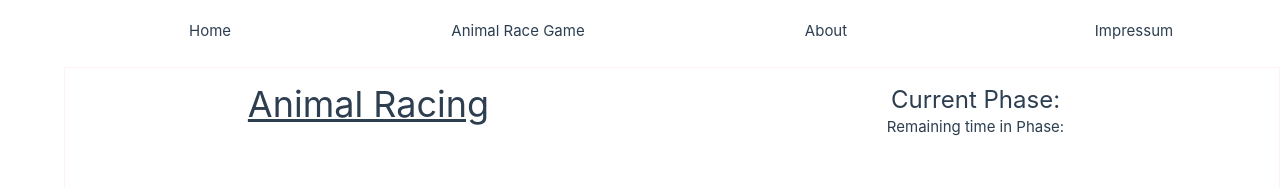
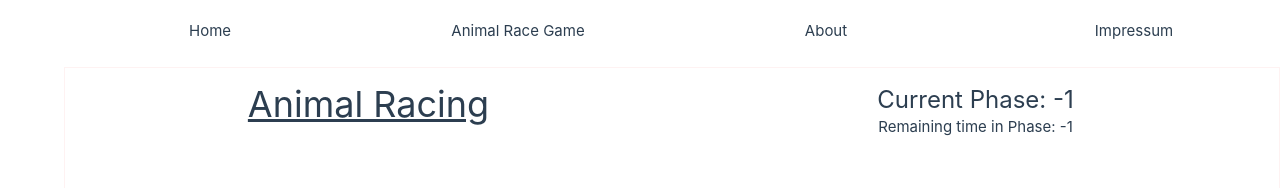
Before and after one commit to CodeOwlCove/Homepage_Frontend, a Vue app: page /AnimalRaceGame in a window 1280 px wide. Shown: the top 188 px of the page. Built offline with nearby package versions, Linux system fonts and the light colour scheme; no server answers.

Commit message:
Replaced constant http requests with Server-Side-Events.

```diff
--- a/src/components/HorseRace/Animal.vue
+++ b/src/components/HorseRace/Animal.vue
@@ -1,5 +1,5 @@
 <script setup lang="ts">
-import {computed, defineProps, onMounted, onUnmounted, ref} from 'vue';
+import {defineProps, onMounted, onUnmounted} from 'vue';
 import {watch} from 'vue';
 import {AnimalImageGenerator} from "@/components/HorseRace/AnimalImageGenerator";
 
@@ -48,7 +48,7 @@ watch(() => props.progress, (newValue, oldValue) => {
 <template>
   <div>
     <div>
-      <img :id="'animal_' + id" :src="currentImage" height="50" width="50" :style="{transition: tickTime + 'ms'}"/>
+      <img :id="'animal_' + id" :src="currentImage" height="50" width="50" :style="{transition: 'left ' + tickTime + 'ms ease-in-out'}"/>
     </div>
     <div id="invis-animal-container"></div>
   </div>
--- a/src/components/HorseRace/AnimalRace.vue
+++ b/src/components/HorseRace/AnimalRace.vue
@@ -12,17 +12,25 @@ const animalStore = useAnimalStore();
 const maxProgress : number = 10000;
 const winningProgress : number = 9000;
 
+let eventSource: EventSource | null = null;
+
 const tickTime = 250;
 
 onMounted(() => {
-  setInterval(() => {
-    animalStore.updateProgress();
-  }, tickTime);
+  eventSource = new EventSource("http://localhost:8080/getAnimalRaceInformation");
+  if(eventSource){
+    eventSource.onmessage = ((event) => {
+      animalStore.parseAnimalRaceInformationData(event.data);
+    });
+  }
+});
 
-  setInterval(() => {
-    animalStore.updateState();
-  }, 1000);
+onUnmounted(() => {
+  if (eventSource) {
+    eventSource.close();
+  }
 });
+
 </script>
 
 <template>
@@ -32,8 +40,8 @@ onMounted(() => {
         <h1 class="bold text-4xl underline">Animal Racing</h1>
       </div>
       <div class="col-span-1 mt-2">
-        <p class="bold text-2xl">Current Phase: {{ animalStore.getCurrentState[0] }}</p>
-        <p class="text-1xl" v-if="animalStore.getCurrentState[1] != '-1'">Remaining time in Phase: {{ animalStore.getCurrentState[1] }}</p>
+        <p class="bold text-2xl">Current Phase: {{ animalStore.getCurrentState }}</p>
+        <p class="text-1xl" v-if="animalStore.getCurrentState != 'RACING'">Remaining time in Phase: {{ animalStore.getTimeUntilNextGameState }}</p>
         <p class="text-1xl" v-else> Race in Progress... </p>
       </div>
     </div>
--- a/src/components/HorseRace/WinnerTable.vue
+++ b/src/components/HorseRace/WinnerTable.vue
@@ -1,12 +1,7 @@
 <script setup lang="ts">
 import {useAnimalStore} from "@/stores/AnimalRaceStore";
-import {onMounted} from "vue";
 
 const animalStore = useAnimalStore();
-
-onMounted(async () => {
-  await animalStore.updateLastWinners();
-});
 
 </script>
 
@@ -16,9 +11,14 @@ onMounted(async () => {
         <div class="text-center">
           <h1 class="bold text-2xl underline mt-3">Winners</h1>
           <br>
-          <ol v-for="(item, index) in animalStore.getLastWinners">
-            <li>{{index+1}}. {{ item }}</li>
-          </ol>
+          <div class="flex justify-center">
+            <table>
+              <tr v-for="(item, index) in animalStore.getLastWinners">
+                <td class="px-2"> {{index + 1}}. </td>
+                <td class="px-2"> {{ animalStore.getAnimalNameById(index) }}</td>
+              </tr>
+            </table>
+          </div>
         </div>
       </div>
     </div>
--- a/src/components/Scoreboard/AnimalRaceBetBoard.vue
+++ b/src/components/Scoreboard/AnimalRaceBetBoard.vue
@@ -1,13 +1,7 @@
 <script setup lang="ts">
-import {onMounted, onUnmounted} from "vue";
-import {useBetStore} from "@/stores/BetStore";
 
-
-const betStore = useBetStore();
-
-onMounted(() => {
-  betStore.startUpdatingBets(1000);
-});
+import {useAnimalStore} from "@/stores/AnimalRaceStore";
+const animalRaceStore = useAnimalStore();
 
 </script>
 
@@ -22,7 +16,7 @@ onMounted(() => {
           <th class="w-3/12 border border-slate-600 text-xl bold">Animal</th>
           <th class="w-3/12 border border-slate-600 text-xl bold">Bet</th>
         </tr>
-        <tr v-for="(item, index) in betStore.getAnimalRaceBets" :key="index">
+        <tr v-for="(item, index) in animalRaceStore.getAnimalRaceBets" :key="index">
           <td class="w-6/12 border border-slate-700"> {{ item.username }} </td>
           <td class="w-3/12 border border-slate-700"> {{ item.animalName}} </td>
           <td class="w-3/12 border border-slate-700"> {{ item.betAmount}} </td>
--- a/src/stores/AnimalRaceStore.ts
+++ b/src/stores/AnimalRaceStore.ts
@@ -1,13 +1,35 @@
 import {defineStore } from "pinia";
 import axios from "axios";
+
+interface Animal{
+    id: number;
+    name: string;
+    state: string;
+    progress: number;
+}
+
+interface Bet{
+    username: string;
+    animalName: string;
+    animalid: number;
+    betAmount: number;
+}
+
+interface BetDetails{
+    animalName: string;
+    animalId: number;
+    betAmount: number;
+}
 
 export const useAnimalStore = defineStore("AnimalRaceStore",   {
     //state
     state:() => {
         return {
-            animals: {} as {id: number, name: string, state: string, progress: number}[],
-            currentState: ["" , ""] as string[],
+            animals: {} as Animal[],
+            currentState: "-1" as string,
             lastWinners: [] as string[],
+            timeUntilNextGameState: -1 as number,
+            animalRaceBets: {} as Bet[],
             displayPlacementList: true as boolean,
         }
     },
@@ -16,7 +38,7 @@ export const useAnimalStore = defineStore("AnimalRaceStore",   {
         getAnimals(): {id: number, name: string, state: string, progress: number}[]{
             return this.animals;
         },
-        getCurrentState(): string[]{
+        getCurrentState(): string{
             return this.currentState;
         },
         getLastWinners(): string[]{
@@ -24,6 +46,12 @@ export const useAnimalStore = defineStore("AnimalRaceStore",   {
         },
         getDisplayPlacementList(): boolean{
             return this.displayPlacementList;
+        },
+        getTimeUntilNextGameState(): number{
+            return this.timeUntilNextGameState;
+        },
+        getAnimalRaceBets(): { username: string, animalName: string, animalid: number, betAmount: number}[]{
+            return this.animalRaceBets;
         }
     },
 
@@ -31,40 +59,43 @@ export const useAnimalStore = defineStore("AnimalRaceStore",   {
         setAnimals(newHorses: {id: number, name: string, state: string, progress: number}[]){
             this.animals = newHorses;
         },
+        setAnimalRaceBets(newAnimalRaceBets: { username: string, animalName: string, animalid: number, betAmount: number}[]){
+            this.animalRaceBets = newAnimalRaceBets;
+        },
+        parseAnimalRaceInformationData(data: string){
+            const parsedData = JSON.parse(data);
 
-        async updateProgress(){
-            await axios.get(import.meta.env.VITE_ANIMAL_RACE_ENDPOINT + "/animalRaceUpdateProgress")
-                .then((response) => {
-                    this.setAnimals(response.data);
-                }).catch((error) => {
-                    console.log(error);
-                });
+            this.setAnimals(parsedData.animals as Animal[]);
+            this.currentState = parsedData.gameState as string;
+            this.timeUntilNextGameState = Math.floor(parsedData.timeUntilNextGameState) as number;
+
+            if(this.currentState === "BETTING" && this.timeUntilNextGameState <= 5 || this.currentState === "RACING")
+                this.displayPlacementList = false;
+            else if(this.displayPlacementList === false && this.currentState === "FINISHED")
+                this.displayPlacementList = true;
+
+            this.lastWinners = parsedData.lastPlacementList as string[];
+
+
+            const newBets: Bet[] = Object.entries(parsedData.placedBets).map(([key, value]) => {
+                const betDetails = value as BetDetails;
+                return {
+                    username: key,
+                    animalName: betDetails.animalName,
+                    animalid: betDetails.animalId,
+                    betAmount: betDetails.betAmount
+                } as Bet;
+            });
+
+            this.setAnimalRaceBets(newBets);
         },
-
-        async updateState(){
-            await axios.get(import.meta.env.VITE_ANIMAL_RACE_ENDPOINT + "/animalRaceState")
-                .then((response) => {
-                    this.currentState = response.data;
-
-                    if(this.currentState[0] === "FINISHED" && !this.displayPlacementList)
-                            this.updateLastWinners();
-
-                    if(this.currentState[0] === "BETTING" && Number.parseInt(this.currentState[1]) <= 5 && this.displayPlacementList)
-                            this.displayPlacementList = false;
-
-                }).catch((error) => {
-                    console.log(error);
-                });
-        },
-
-        async updateLastWinners(){
-            await axios.get(import.meta.env.VITE_ANIMAL_RACE_ENDPOINT + "/getLastWinners")
-                .then((response) => {
-                    this.displayPlacementList = true;
-                    this.lastWinners = response.data;
-                }).catch((error) => {
-                    console.log(error);
-                });
+        getAnimalNameById(id: number): string{
+            for (const animal of this.animals){
+                if (animal.id === id){
+                    return animal.name;
+                }
+            }
+            return "Unknown";
         }
     }
 
--- a/src/stores/BetStore.ts
+++ /dev/null
@@ -1,48 +0,0 @@
-import {defineStore} from "pinia";
-import axios from "axios";
-
-export const useBetStore = defineStore("BetStore",  {
-    //state
-    state:() => {
-        return {
-            animalRaceBets: {} as { username: string, animalName: string, animalid: number, betAmount: number}[]
-        }
-    },
-
-    getters:{
-        getAnimalRaceBets(): { username: string, animalName: string, animalid: number, betAmount: number}[]{
-            return this.animalRaceBets;
-        },
-    },
-
-    actions: {
-        setAnimalRaceBets(newAnimalRaceBets: { username: string, animalName: string, animalid: number, betAmount: number}[]){
-            this.animalRaceBets = newAnimalRaceBets;
-        },
-
-        async updateBetScore(){
-            await axios.get(import.meta.env.VITE_ANIMAL_RACE_ENDPOINT + "/GetAnimalRaceBets")
-                .then((response) => {
-                    const parsedData = [];
-                    for (const username in response.data) {
-                        const betData = response.data[username];
-                        parsedData.push({
-                            username: username,
-                            animalName: betData.animalName,
-                            animalid: betData.animalId,
-                            betAmount: betData.betAmount
-                        });
-                    }
-                    this.setAnimalRaceBets(parsedData);
-                }).catch((error) => {
-                    console.log(error);
-                });
-        },
-
-        startUpdatingBets(interval: number){
-            setInterval(() => {
-                this.updateBetScore();
-            }, interval);
-        }
-    }
-})
```
Also changed, not shown: 1 other file (tests, documents, lock files or other folders).
